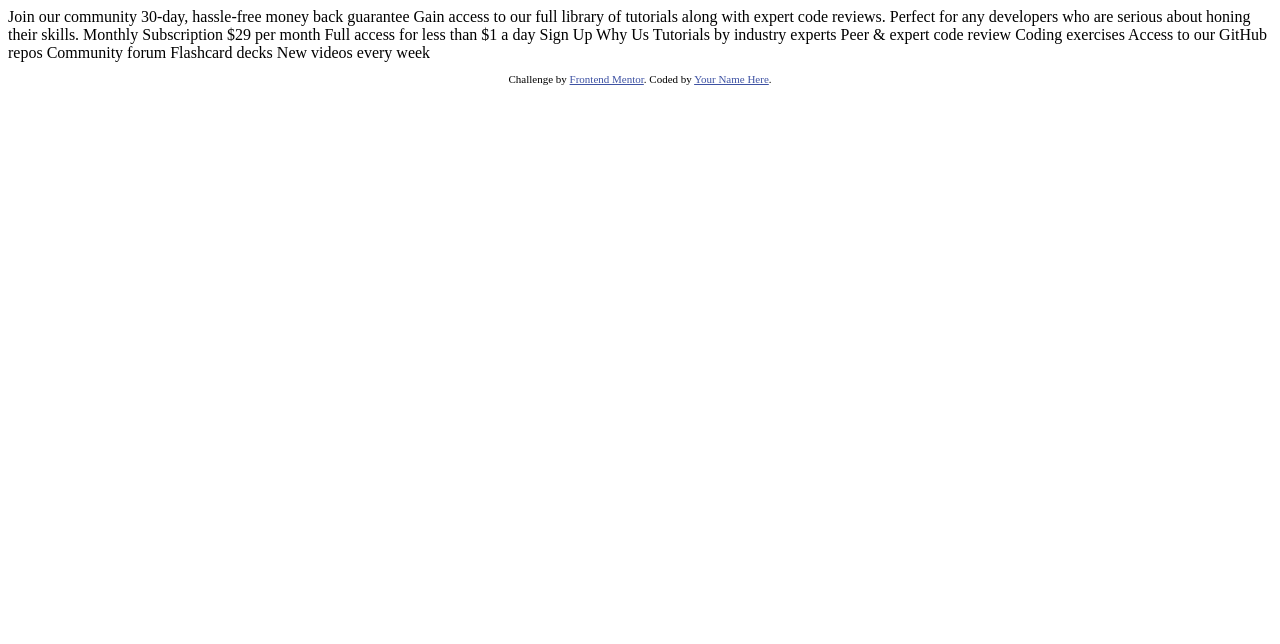
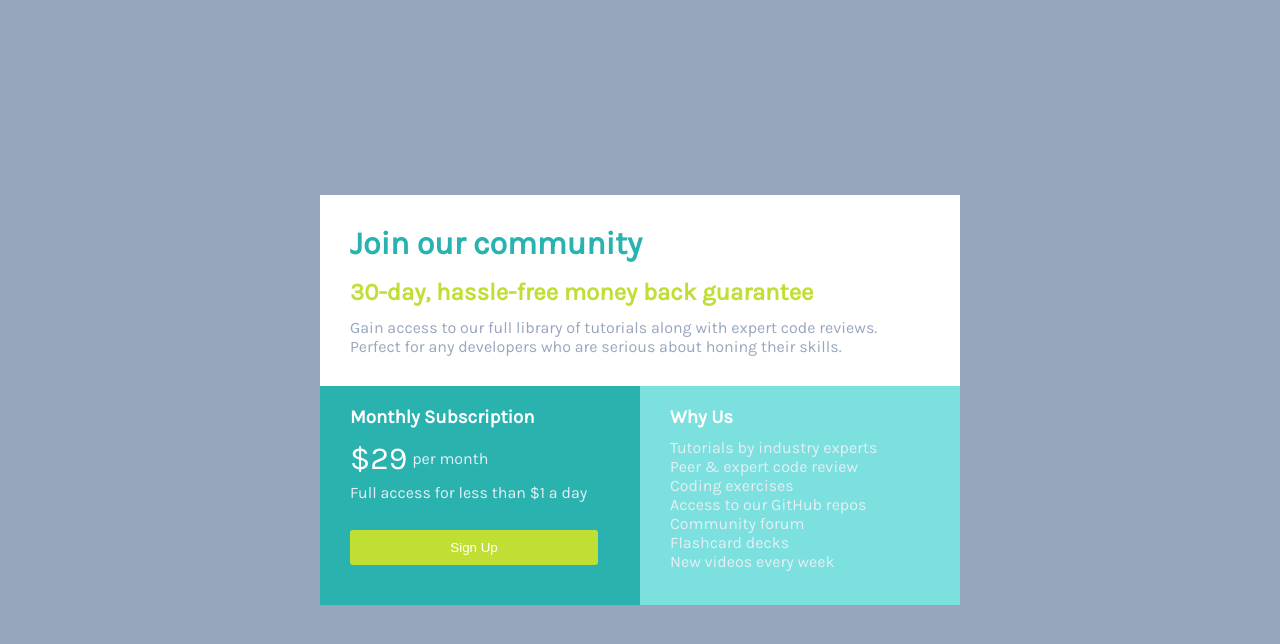
Before and after one commit to UsamaV/single-price-grid-component, a plain HTML site: page index.html in a window 1280 px wide. Drawn offline with Linux system fonts and the light colour scheme.

Commit message:
modificationd made

```diff
--- a/index.html
+++ b/index.html
@@ -5,6 +5,12 @@
   <meta name="viewport" content="width=device-width, initial-scale=1.0"> <!-- displays site properly based on user's device -->
 
   <link rel="icon" type="image/png" sizes="32x32" href="./images/favicon-32x32.png">
+
+  <link rel="stylesheet" href="styles.css">
+
+  <link rel="preconnect" href="https://fonts.googleapis.com">
+<link rel="preconnect" href="https://fonts.gstatic.com" crossorigin>
+<link href="https://fonts.googleapis.com/css2?family=Fraunces:opsz,wght@9..144,700&family=Inter:wght@300;700&family=Karla&family=League+Spartan&family=Lexend+Deca&family=Montserrat:wght@500;700&family=Overpass&display=swap" rel="stylesheet">
 
   <title>Frontend Mentor | Single Price Grid Component</title>
 
@@ -15,36 +21,48 @@
   </style>
 </head>
 <body>
-  Join our community
+  <main>
 
-  30-day, hassle-free money back guarantee
+    <div class="outer-box">
 
-  Gain access to our full library of tutorials along with expert code reviews.
-  Perfect for any developers who are serious about honing their skills.
+  <div class="box-1">
+  <h1>Join our community</h1>
 
-  Monthly Subscription
+  <h2>30-day, hassle-free money back guarantee</h2>
 
-  &dollar;29 per month
+  <p>Gain access to our full library of tutorials along with expert code reviews.
+  Perfect for any developers who are serious about honing their skills.</p>
+</div>
+<div class="box-2">
+  <div class="inner-box-1">
+  <h3>Monthly Subscription</h3>
 
-  Full access for less than &dollar;1 a day
+  <p class="price-per-month"><span class="price">&dollar;29</span><span class="per-month">per month</span></p>
 
-  Sign Up
+  <p>Full access for less than &dollar;1 a day</p>
 
-  Why Us
+  <button>Sign Up</button>
+</div>
+<div class="inner-box-2">
+  <h3>Why Us</h3>
 
-  Tutorials by industry experts
-  Peer &amp; expert code review
-  Coding exercises
-  Access to our GitHub repos
-  Community forum
-  Flashcard decks
-  New videos every week
+  <p>Tutorials by industry experts</p>
+  <p>Peer &amp; expert code review</p>
+  <p>Coding exercises</p>
+  <p>Access to our GitHub repos</p>
+  <p>Community forum</p>
+  <p>Flashcard decks</p>
+  <p>New videos every week</p>
+</div>
+</div>
+</div>
+</main>
 
-  <footer>
+  <!-- <footer>
     <p class="attribution">
       Challenge by <a href="https://www.frontendmentor.io?ref=challenge" target="_blank">Frontend Mentor</a>.
       Coded by <a href="#">Your Name Here</a>.
-    </p>
+    </p> -->
   </footer>
 </body>
 </html>
--- /dev/null
+++ b/styles.css
@@ -0,0 +1,139 @@
+* {
+    margin: 0;
+    padding: 0;
+    box-sizing: border-box;
+}
+
+:root {
+    --cyan: hsl(179, 62%, 43%);
+    --brightYellow: hsl(71, 73%, 54%);
+    --lightGray: hsl(204, 43%, 93%);
+    --grayishBlue: hsl(218, 22%, 67%);
+}
+
+body{
+    font-family: 'Karla', sans-serif;
+    background-color: var(--grayishBlue);
+}
+
+main{
+    display: flex;
+    justify-content: center;
+    align-items: center;
+    height: 100vh;
+}
+
+.outer-box{
+    width: 50%;
+}
+
+.box-1{
+    padding: 30px;
+    background-color: white;
+}
+
+.box-1 h2{
+    margin-top: 16px
+}
+
+.box-2{
+    display: flex;
+}
+
+.inner-box-1 {
+    width: 50%;
+    padding-right: 42px;
+    padding-left: 30px;
+    background-color: var(--cyan);
+    padding-top: 20px;
+    padding-bottom: 20px;
+}
+
+.inner-box-2 {
+    width: 50%;
+    background-color: hsl(179, 62%, 68%);
+    padding-left: 30px;
+    padding-top: 20px;
+    padding-bottom: 20px;
+    padding-right: 30px;
+}
+
+h1{
+    color: var(--cyan);
+}
+
+h2{
+    color: var(--brightYellow);
+}
+
+.box-1 p{
+    color: var(--grayishBlue);
+    margin-top: 12px;
+}
+
+h3{
+    color: white;
+}
+
+.price{
+    color: white;
+    font-size:xx-large;
+}
+
+.box-2 p{
+    color: var(--lightGray);
+}
+
+button{
+    color: white;
+    background-color: var(--brightYellow);
+    border: 0;
+    width: 100%;
+    border-radius: 3px;
+    margin-top: 28px;
+    margin-bottom: 20px;
+    padding-top: 10px;
+    padding-bottom: 10px;
+}
+
+.price-per-month{
+    padding-top: 12px;
+    padding-bottom: 6px;
+    display: flex;
+    align-items: center;
+}
+
+.per-month{
+    margin-left: 2%;
+}
+
+.inner-box-2 h3{
+    margin-bottom: 10px;
+}
+
+
+@media (max-width: 802px){
+    main{
+        height: 100%;
+    }
+}
+
+@media (max-width: 768px) {
+     .box-2{
+        flex-direction: column;
+     }
+
+     .inner-box-1, .inner-box-2{
+        width: 100%;
+     }
+  }
+
+  @media (max-width: 444px){
+    h1{
+        font-size: 25px;
+    }
+
+    .box-1 h3{
+        font-size: 17px;
+    }
+}
```
